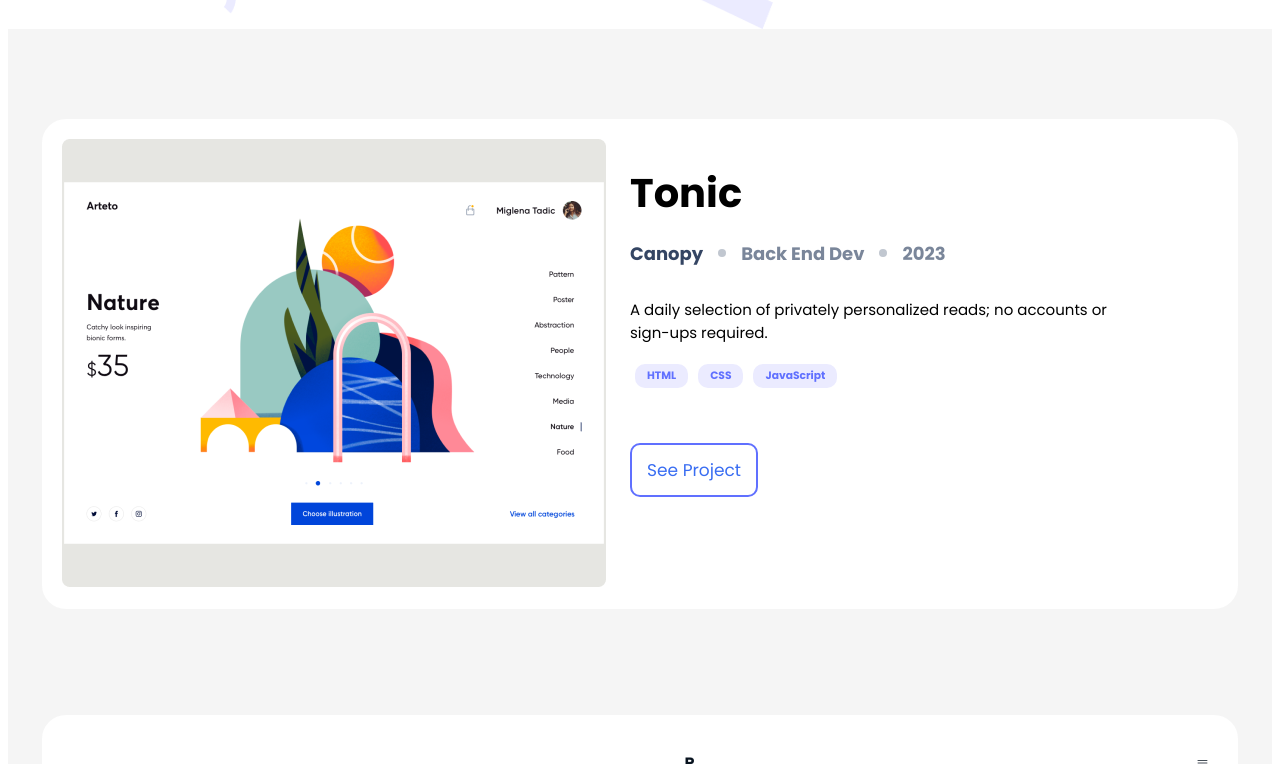
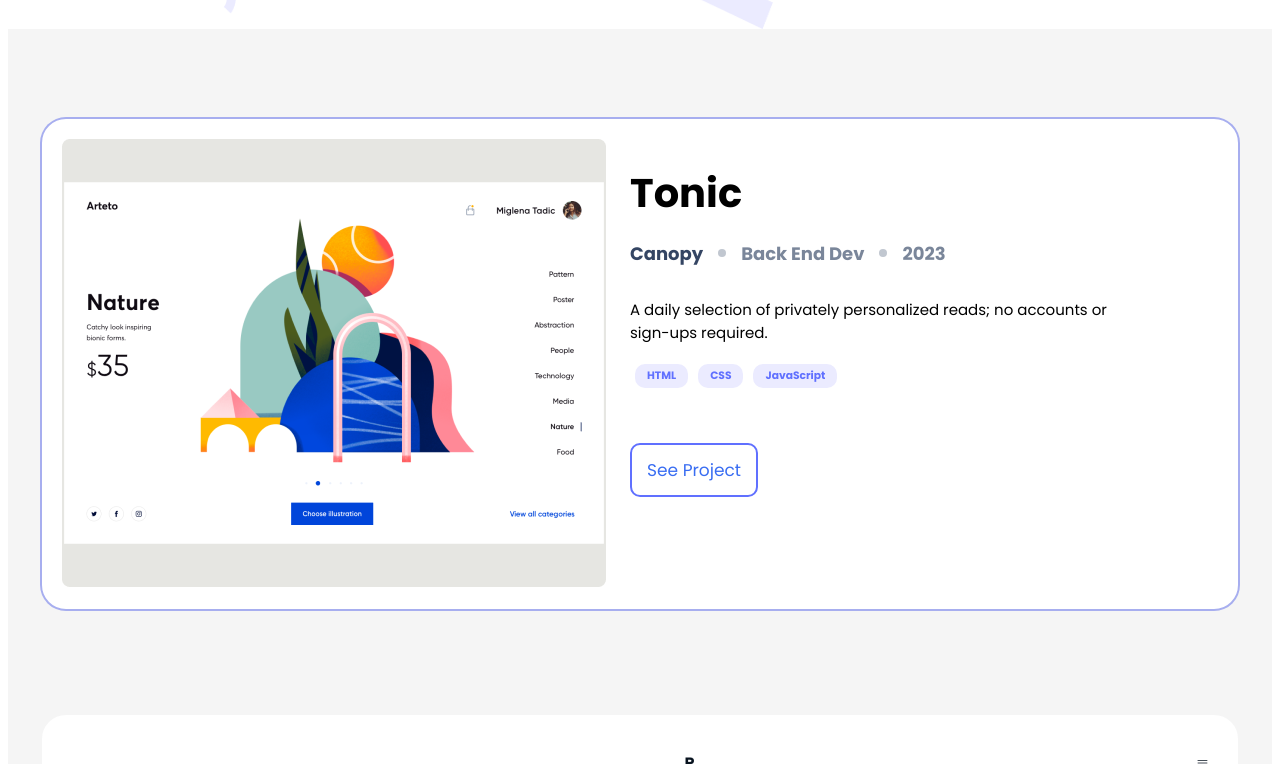
Before and after one commit to MalikTalha03/Portfolio, a website: page index.html in a window 1280 px wide. In both pictures the pointer is over the element 640 px from the left and 1111 px from the top of the page. Shown: the part 747-1511 px from the top of the page. Drawn offline with Linux system fonts and the light colour scheme.

Commit message:
added css for border when card is hovered

```diff
--- a/style.css
+++ b/style.css
@@ -98,6 +98,11 @@
   background-color: white;
   border: 20px solid white;
   font-family: 'Poppins', sans-serif;
+  transition: box-shadow 0.3s ease;
+}
+
+.card:hover {
+  box-shadow: 0 0 0 2px #a7aeef;
 }
 
 .desc {
```
